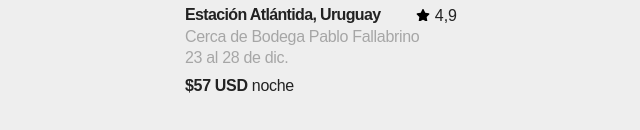
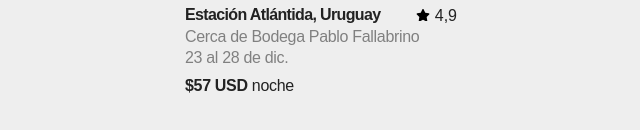
Before and after one commit to DonVicio/ejercicio-card-airbnb, a plain HTML site: page index.html in a window 1280 px wide. Shown: the part 482-612 px from the top of the page, 317-957 px from the left. Drawn offline with Linux system fonts and the light colour scheme.

Commit message:
Add color fix

```diff
--- a/style.css
+++ b/style.css
@@ -153,7 +153,7 @@ article.card__container > main.card__text-container > div.card__title-container
 article.card__container > main.card__text-container > p.card__description,
 article.card__container > main.card__text-container > p.card__date
 {
-  color: #a6a6a6;
+  color: grey;
 }
 
 article.card__container > main.card__text-container > div.card__title-container > div.card__rating{
```
